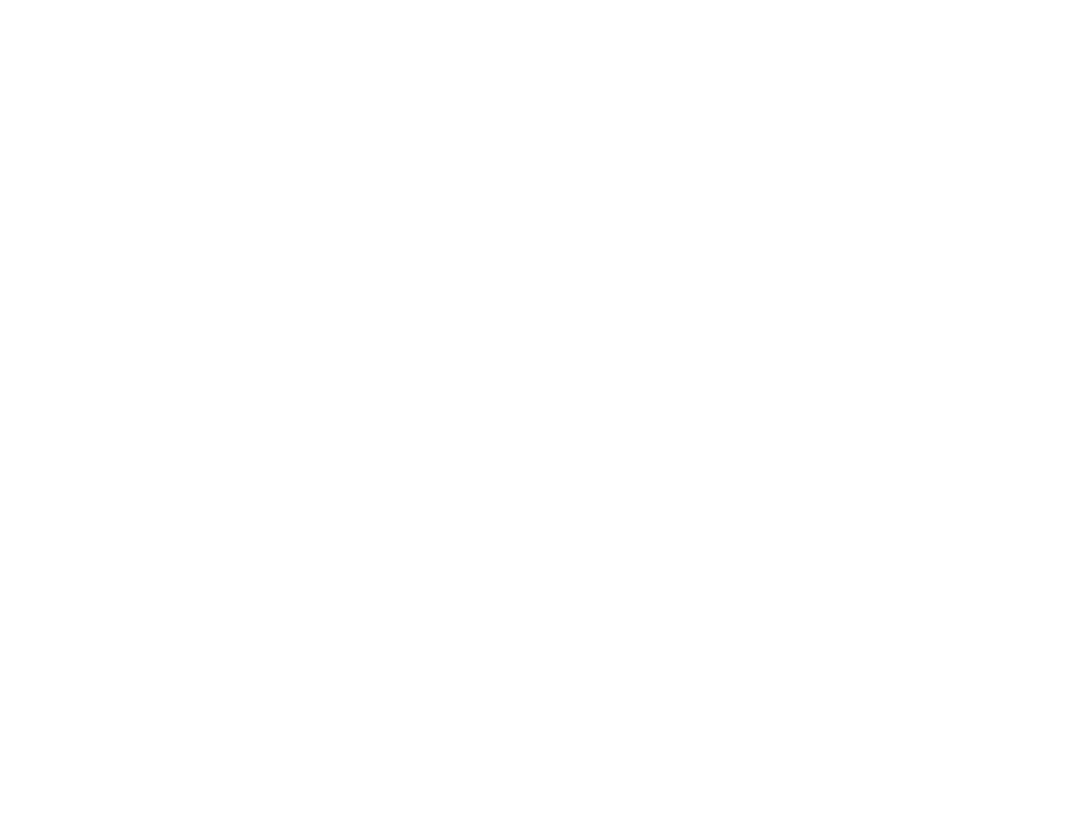
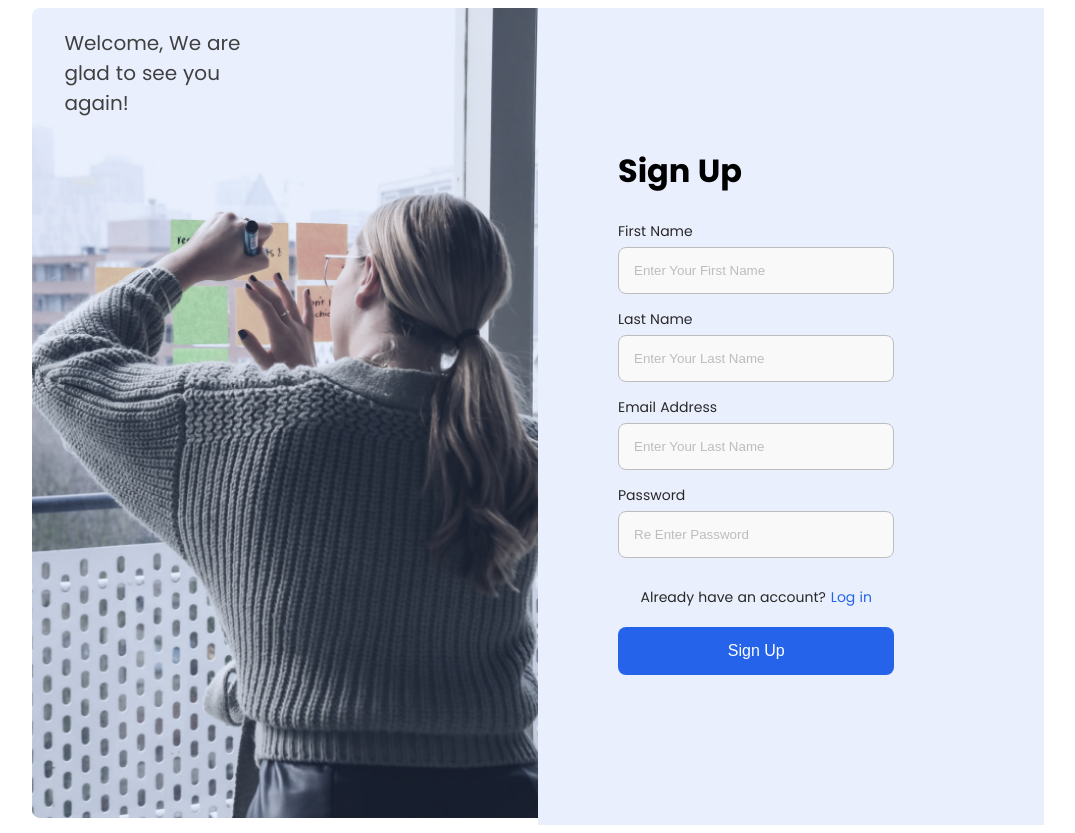
Before and after one commit to mohammadsaeediaf/sign-up, a website: page index.html in a window 1280 px wide. Shown: the whole page, without its empty margins (102-1177 px from the left). Before the commit the page ends 800 px from the top, so only its background shows below. Drawn offline with Linux system fonts and the light colour scheme.

Commit message:
Add sign-up section

```diff
--- a/index.html
+++ b/index.html
@@ -5,8 +5,8 @@
     <meta http-equiv="X-UA-Compatible" content="IE=edge" />
     <title>Form Challenge</title>
     <meta name="viewport" content="width=device-width, initial-scale=1" />
-    <link rel="stylesheet" type="text/css" media="screen" href="main.css" />
-    <script src="main.js" defer></script>
+    <link rel="stylesheet" type="text/css" media="screen" href="src/main.css" />
+    <script src="src/main.js" defer></script>
   </head>
   <body>
     <div id="root"></div>
--- a/src/main.css
+++ b/src/main.css
@@ -0,0 +1,111 @@
+:root {
+  --primary: #e9effd;
+  --secondary: #f9f9f9;
+  --gray: #bdbdbd;
+  --body: #fff;
+  --blue: #2563eb;
+  --label-color: #282828;
+}
+
+@font-face {
+  font-family: "poppins";
+  src: url("fonts/Poppins-Regular.ttf");
+  font-weight: 400;
+}
+
+@font-face {
+  font-family: "poppins";
+  src: url("fonts/Poppins-Bold.ttf");
+  font-weight: 700;
+}
+
+body {
+  background: var(--body);
+  font-family: "poppins";
+}
+
+.container {
+  width: 80%;
+  margin: 0 auto;
+}
+
+.sign-up--image {
+  text-align: right;
+  position: relative;
+}
+
+.welcome-text {
+  position: absolute;
+  top: 0;
+  left: 2rem;
+  width: 35%;
+  text-align: left;
+  font-size: 20px;
+  color: #404040;
+}
+
+.sign-up--image img {
+  width: 100%;
+}
+
+.sign-up {
+  display: grid;
+  grid-template-columns: 1fr 1fr;
+}
+
+.sign-up--form {
+  background: var(--primary);
+  padding: 7rem 5rem;
+}
+
+.sign-up--input {
+  width: 80%;
+  display: flex;
+  flex-direction: column;
+  gap: 5px;
+  margin: 1rem 0;
+  font-size: 14px;
+  color: var(--label-color);
+}
+
+.sign-up--input .form--btn {
+  padding: 15px;
+  border: 1px solid var(--gray);
+  background: var(--secondary);
+  border-radius: 8px;
+  outline: none;
+  margin-bottom: 10px;
+}
+
+.sign-up--input .form--btn::placeholder {
+  color: var(--gray);
+}
+
+.form--link {
+  color: var(--blue);
+  text-decoration: none;
+}
+
+.form--title {
+  font-weight: 700;
+  font-size: 32px;
+}
+
+.form--button {
+  width: 100%;
+  padding: 15px;
+  outline: none;
+  background: var(--blue);
+  color: var(--body);
+  border: none;
+  border-radius: 8px;
+  font-size: 16px;
+  cursor: pointer;
+}
+
+.already-account {
+  display: flex;
+  align-items: center;
+  justify-content: center;
+  gap: 5px;
+}
--- a/src/main.js
+++ b/src/main.js
@@ -1 +1,129 @@
-console.log('this is a log')
+const root = document.getElementById("root");
+
+// Create Element with attributes link class,src,href, and you can add text to p,h1.. tags
+function createElement(tag, attributes = {}, text) {
+  const element = document.createElement(tag);
+
+  for (key in attributes) {
+    element.setAttribute(key, attributes[key]);
+  }
+  text ? (element.textContent = text) : "";
+  return element;
+}
+
+const container = createElement("div", { class: "container" });
+
+// sign up section
+const sign_up = createElement("div", { class: "sign-up" });
+const sign__up__image = createElement("div", { class: "sign-up--image" });
+const welcome__text = createElement(
+  "p",
+  { class: "welcome-text" },
+  "Welcome, We are glad to see you again!"
+);
+
+const hero__image = createElement("img", {
+  src: "src/hero.png",
+  alt: "women-image",
+});
+
+// sign up form
+const sign_up__form = createElement("div", { class: "sign-up--form" });
+const form__title = createElement("h2", { class: "form--title" }, "Sign Up");
+const sign_up__input = createElement("div", { class: "sign-up--input" });
+
+const label__name = createElement("label", {}, "First Name");
+const btn__name = createElement("input", {
+  class: "form--btn",
+  id: "btn--name",
+  type: "text",
+  placeholder: "Enter Your First Name",
+});
+
+const label__last_name = createElement("label", {}, "Last Name");
+const btn__last_name = createElement("input", {
+  class: "form--btn",
+  id: "btn--last-name",
+  type: "text",
+  placeholder: "Enter Your Last Name",
+});
+
+const label__email = createElement("label", {}, "Email Address");
+const btn__email = createElement("input", {
+  class: "form--btn",
+  id: "btn--email",
+  type: "email",
+  placeholder: "Enter Your Last Name",
+});
+
+const label__password = createElement("label", {}, "Password");
+const btn__password = createElement("input", {
+  class: "form--btn",
+  id: "btn--password",
+  type: "password",
+  placeholder: "Re Enter Password",
+});
+const already__account = createElement("div", { class: "already-account" });
+const text_have__acount = createElement("p", {}, "Already have an account?");
+const login__link = createElement(
+  "a",
+  { href: "#", class: "form--link" },
+  "Log In"
+);
+const link__login = createElement(
+  "a",
+  { href: "#", class: "form--link" },
+  "Log in"
+);
+
+const form__submit = createElement(
+  "button",
+  { class: "form--button" },
+  "Sign Up"
+);
+
+// Add element to DOM
+
+container.append(sign_up);
+
+sign_up.append(sign__up__image, sign_up__form);
+sign__up__image.append(hero__image, welcome__text);
+
+// sign up form
+sign_up__form.append(form__title, sign_up__input);
+sign_up__input.append(label__name, btn__name);
+sign_up__input.append(label__last_name, btn__last_name);
+sign_up__input.append(label__email, btn__email);
+sign_up__input.append(
+  label__password,
+  btn__password,
+  already__account,
+  form__submit
+);
+
+already__account.append(text_have__acount, link__login);
+
+root.appendChild(container);
+
+// Send Information to API
+
+form__submit.addEventListener("click", fetchData);
+
+async function fetchData() {
+  try {
+    const res = await fetch("https://dummyjson.com/users/add", {
+      method: "POST",
+      headers: { "Content-Type": "application/json" },
+      body: JSON.stringify({
+        firstName: btn__name.value,
+        lastName: btn__last_name.value,
+        password: btn__password.value,
+        email: btn__email.value,
+      }),
+    });
+    const data = await res.json();
+    console.log(data);
+  } catch {
+    (err) => console.log("SomeThing went Wrong!");
+  }
+}
```
Also changed, not shown: src/fonts/Poppins-Bold.ttf (added), src/fonts/Poppins-Regular.ttf (added), src/hero.png (added).
